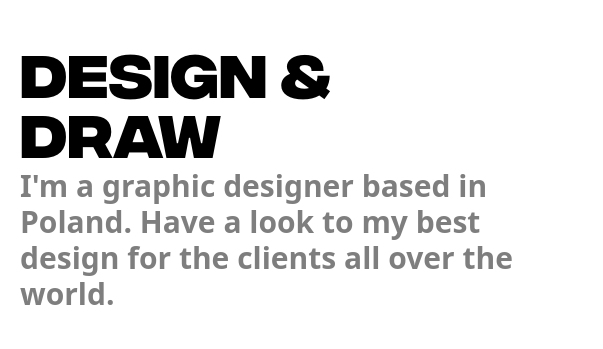
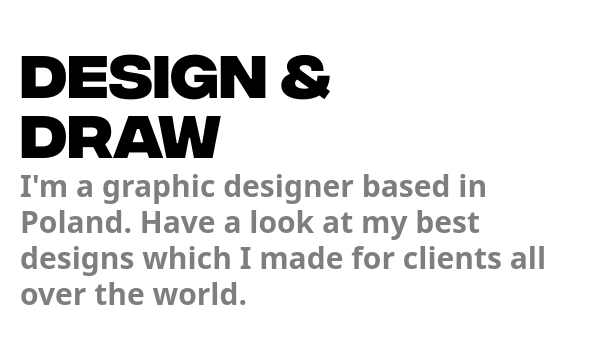
Before and after one commit to thakurthegr8/college-projects, a plain HTML site: page portfolio/index.html in a window 1280 px wide. Shown: the part 811-1160 px from the top of the page, 0-603 px from the left. Drawn offline with nearby package versions, Linux system fonts and the light colour scheme.

Commit message:
Update index.html

```diff
--- a/portfolio/index.html
+++ b/portfolio/index.html
@@ -102,8 +102,7 @@
             <div class="w-full sm:p-4 px-4 mb-6">
               <h1 class="title-font font-medium text-3xl md:text-6xl mb-2 text-black">Design &<br class="hidden lg:inline-block">Draw</h1>
 
-              <div class="leading-base font-semibold text-black text-xl md:text-3xl opacity-50">I'm a graphic designer based in Poland. Have a look to my best design for
-                the clients all over the world.</div>
+              <div class="leading-base font-semibold text-black text-xl md:text-3xl opacity-50">I'm a graphic designer based in Poland. Have a look at my best designs which I made for clients all over the world.</div>
             </div>
             <div class="p-4 sm:w-1/2 lg:w-1/4 w-1/2">
               <h2 class="title-font font-medium text-3xl text-red-600">2.7K</h2>
```
